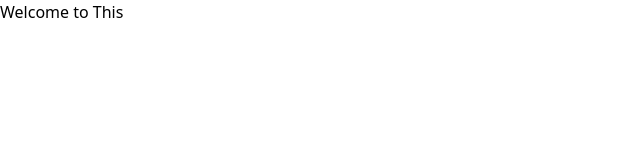
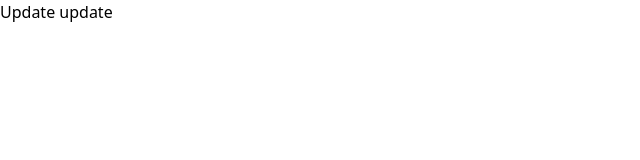
Before and after one commit to LauraBirau/hp-polluless, a SvelteKit app: page / in a window 1280 px wide. Shown: the top 160 px of the page, without its empty margins (0-640 px from the left). Built offline with nearby package versions, Linux system fonts and the light colour scheme.

Commit message:
added stats

```diff
--- a/src/routes/+layout.svelte
+++ b/src/routes/+layout.svelte
@@ -1,7 +1,9 @@
 <script>
 	import '../app.css';
-	export const prerender = true;
+	import { injectSpeedInsights } from '@vercel/speed-insights/sveltekit';
 	let { children } = $props();
+
+injectSpeedInsights();
 </script>
 
 {@render children()}
--- a/src/routes/+page.svelte
+++ b/src/routes/+page.svelte
@@ -1 +1 @@
-<h1>Welcome to This</h1>
+<h1>Update update</h1>
```
